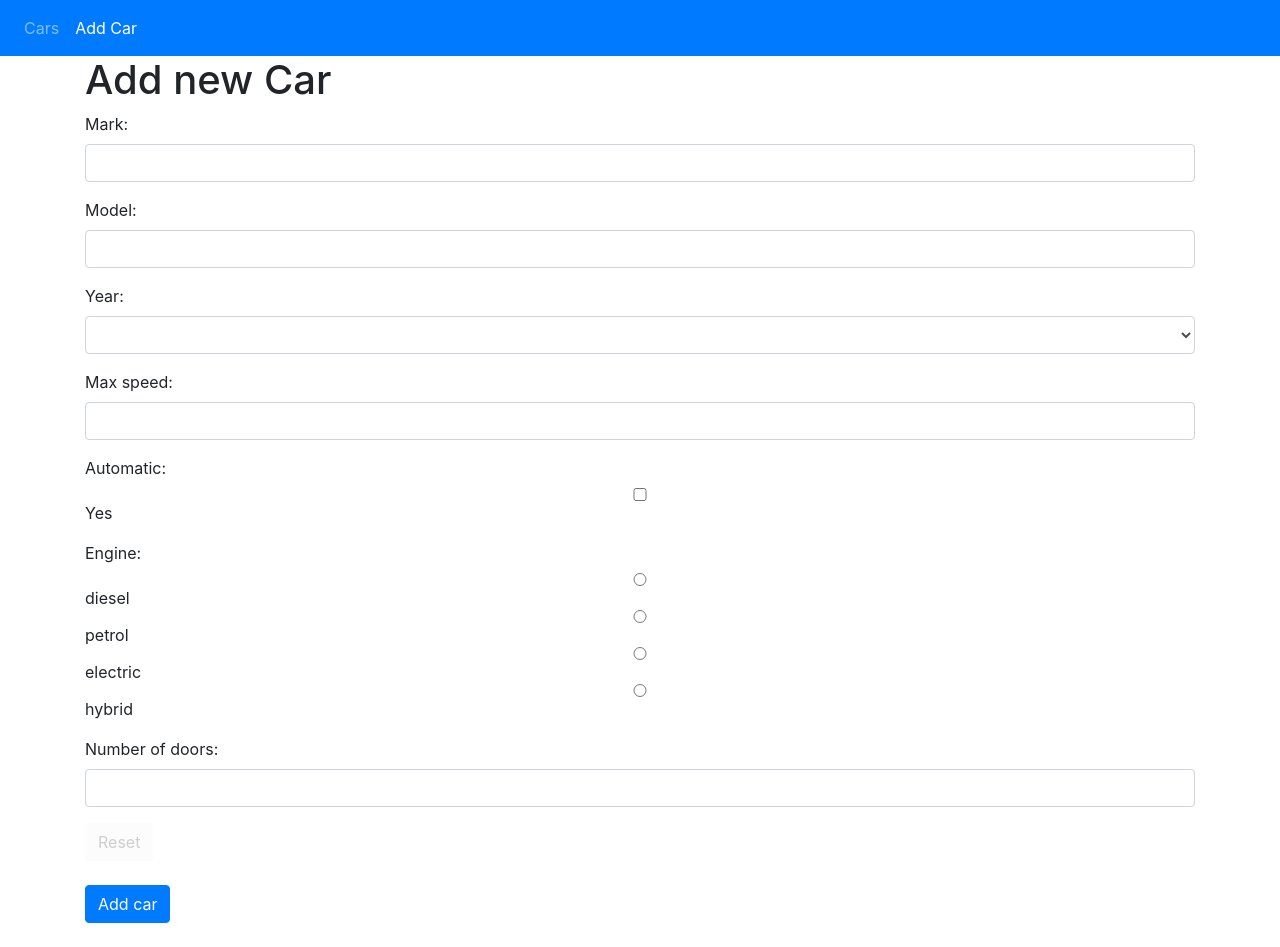
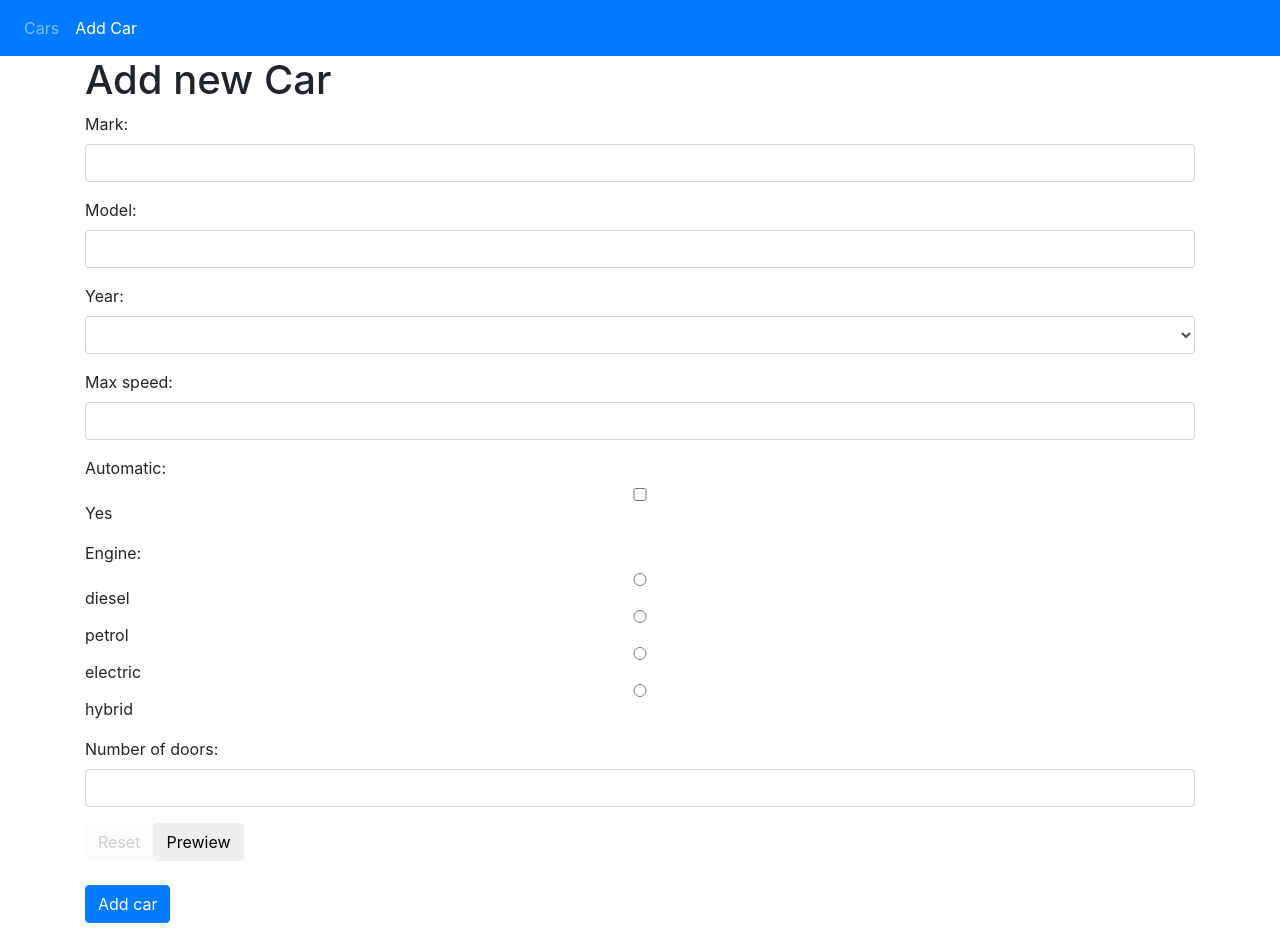
Before and after one commit to jovanna1616/cars-angular, an Angular app: page /add in a window 1280 px wide. Built offline with nearby package versions, Linux system fonts and the light colour scheme.

Commit message:
postavljanje preview-button i alert box

```diff
--- a/src/app/components/car-form/car-form.component.html
+++ b/src/app/components/car-form/car-form.component.html
@@ -63,6 +63,11 @@
         Reset
     </button>
 
+    <button type="button" class="btn"
+        (click)="previewCar(car)">
+        Prewiew
+    </button>
+
     <div class="input-group col-md-5 pl-0 my-lg-4 my-2">
     	<button type="submit"
 	        class="btn btn-primary">
--- a/src/app/components/car-form/car-form.component.ts
+++ b/src/app/components/car-form/car-form.component.ts
@@ -31,9 +31,19 @@ export class CarFormComponent implements OnInit {
 
 	}
 
-
-
-
+	previewCar(car) {
+		alert(
+      [
+      	car.mark,
+      	car.model,
+      	car.year,
+      	car.maxSpeed,
+      	car.isAutomatic,
+      	car.engine,
+      	car.numberOfDoors
+      ]
+    );
+	}
 
   ngOnInit() {
   }
```
